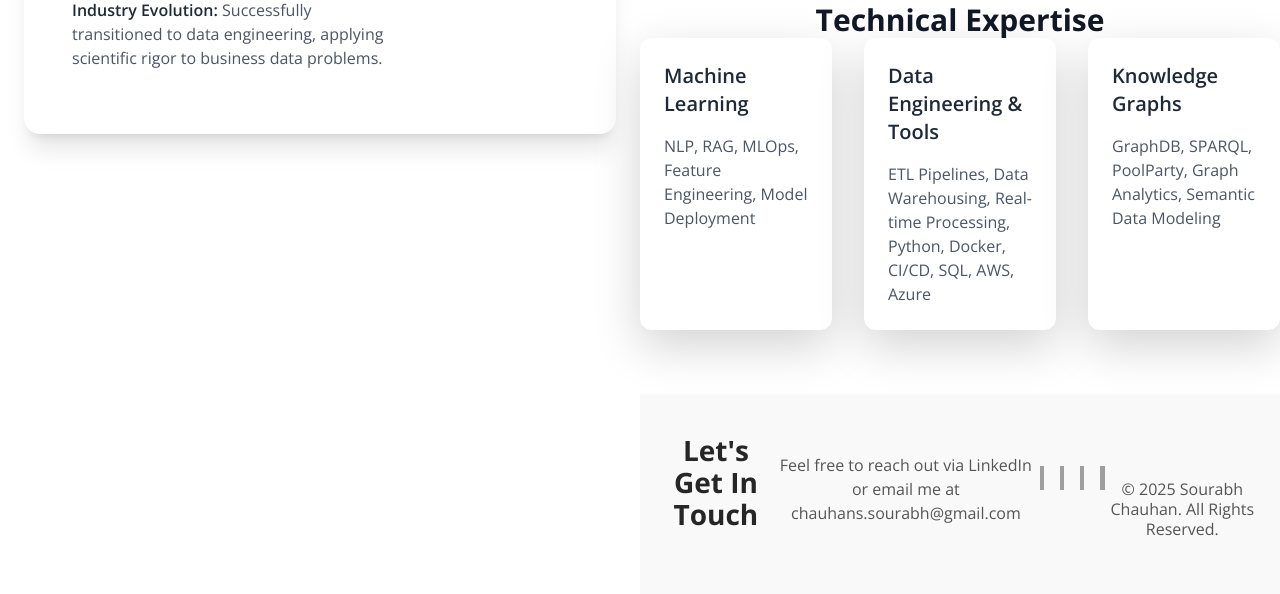
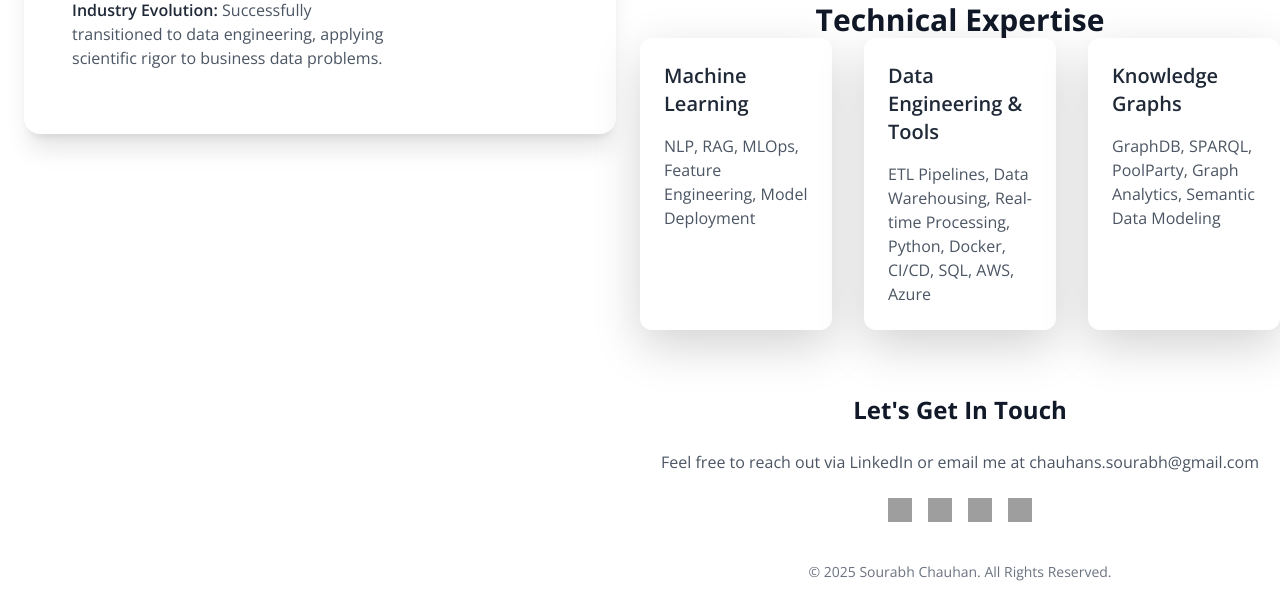
Before and after one commit to sourabhsc/portflolio-sc, a Flask app: page / in a window 1280 px wide. Shown: the part 1066-1660 px from the top of the page. Run offline with Flask 3, Linux system fonts and the light colour scheme; some libraries are stand-ins or nearby versions; grey boxes are pictures that could not be loaded.

Commit message:
Rolling back

```diff
--- a/portfolio-sc/templates/partials/contact.html
+++ b/portfolio-sc/templates/partials/contact.html
@@ -1,5 +1,5 @@
 <!-- Contact Section -->
-<footer class="contact-section text-center">
+<footer class="text-center">
     <h2 class="text-2xl font-bold text-gray-900 mb-4">Let's Get In Touch</h2>
     <p class="text-gray-600 mb-6">Feel free to reach out via LinkedIn or email me at chauhans.sourabh@gmail.com </p>
 
```
